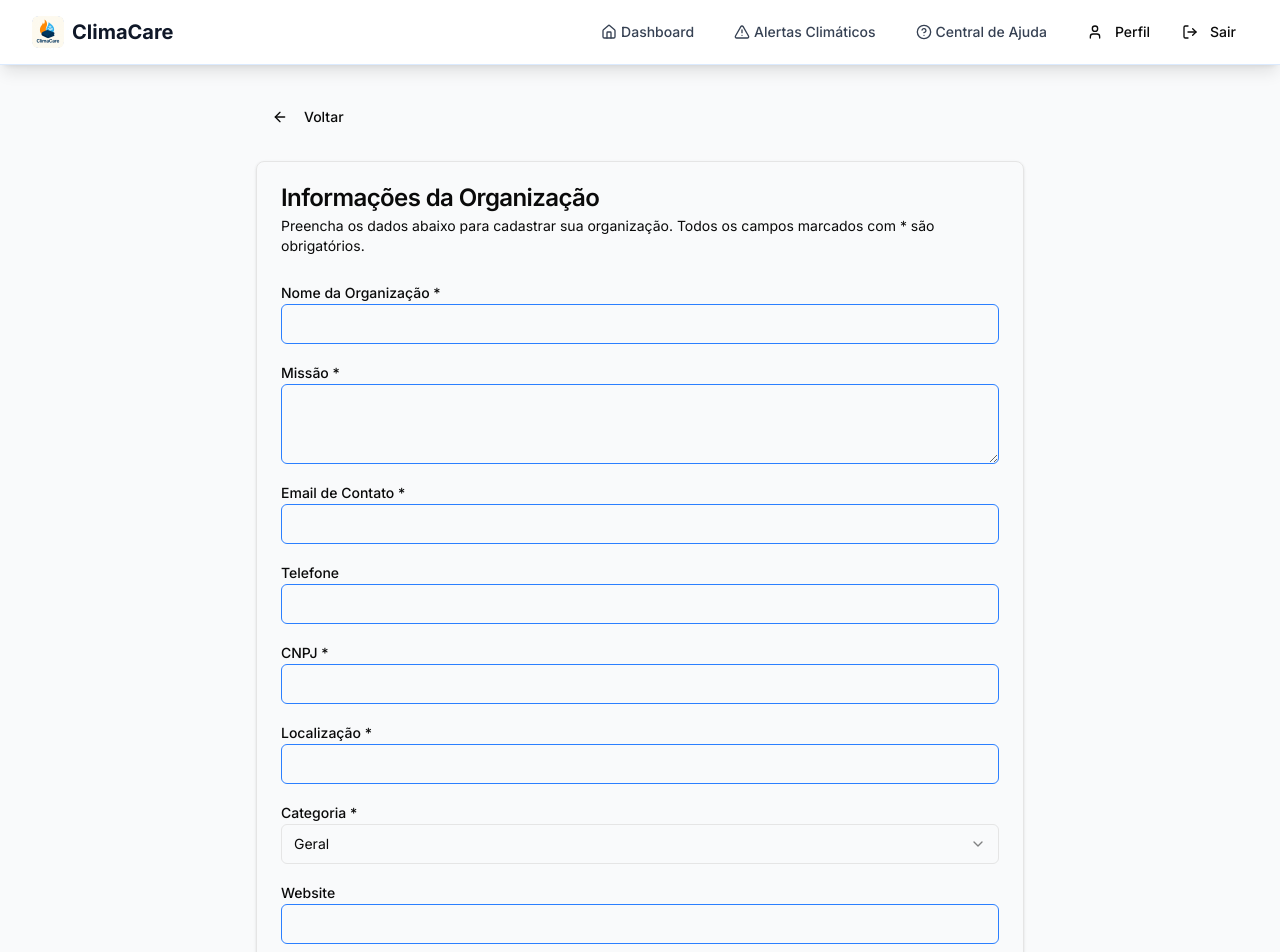
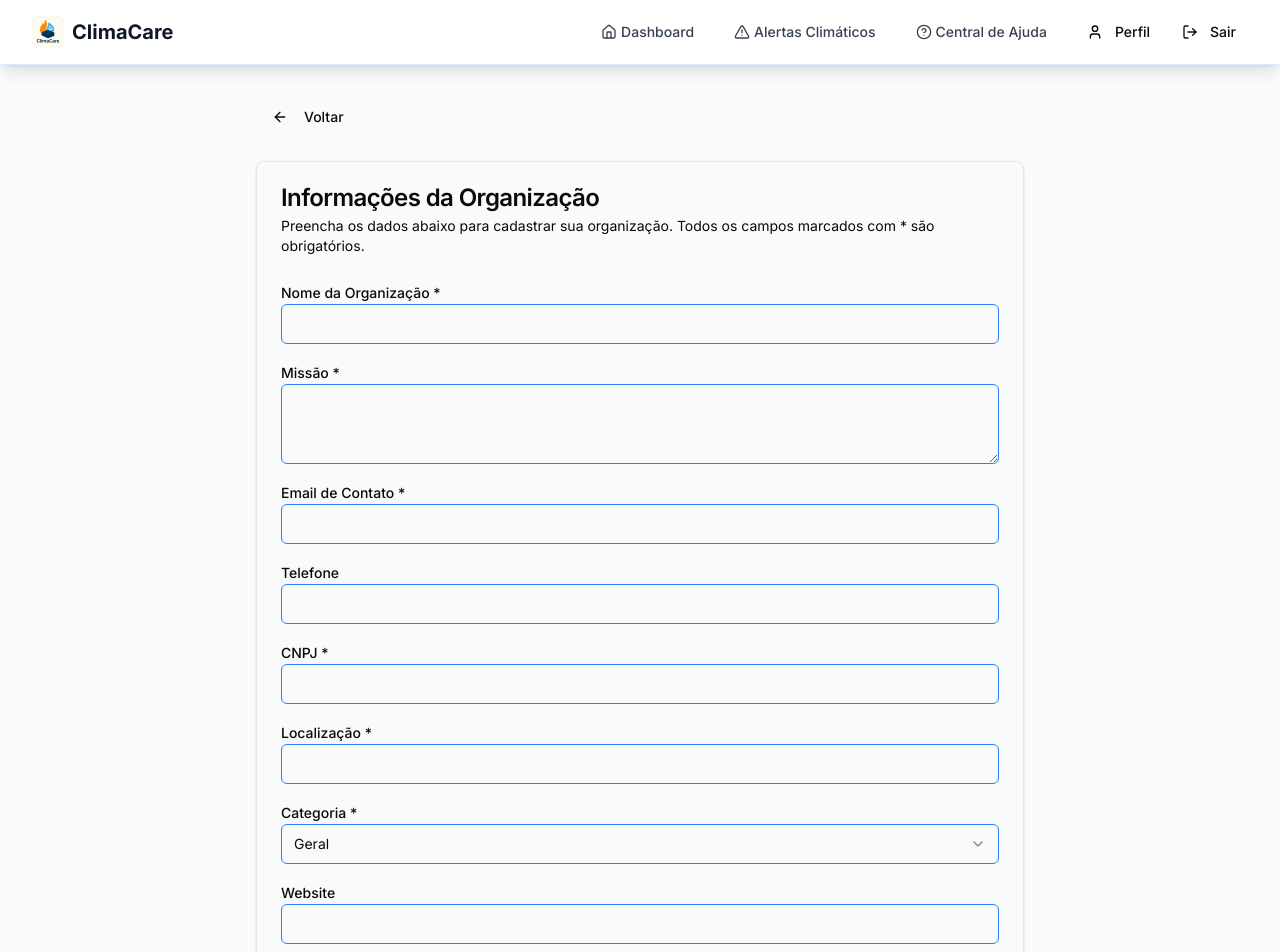
Before and after one commit to ClimaCare-global-solution/Clima-Care, a Next.js app: page /help-center/register-ong in a window 1280 px wide. Shown: the top 952 px of the page. Built offline with nearby package versions, Linux system fonts and the light colour scheme; sample sign-in values are in the browser's storage.

Commit message:
terminando bordas

```diff
--- a/src/app/help-center/register-ong/page.tsx
+++ b/src/app/help-center/register-ong/page.tsx
@@ -262,7 +262,7 @@ export default function RegisterNGOPage() {
                   <div>
                     <Label htmlFor="category">Categoria *</Label>
                     <Select value={formData.category} onValueChange={handleCategoryChange}>
-                      <SelectTrigger>
+                       <SelectTrigger className="border border-blue-500 focus-visible:ring-2 focus-visible:ring-blue-500 rounded-md">
                         <SelectValue placeholder="Selecione uma categoria" />
                       </SelectTrigger>
                       <SelectContent className="bg-white">
```
